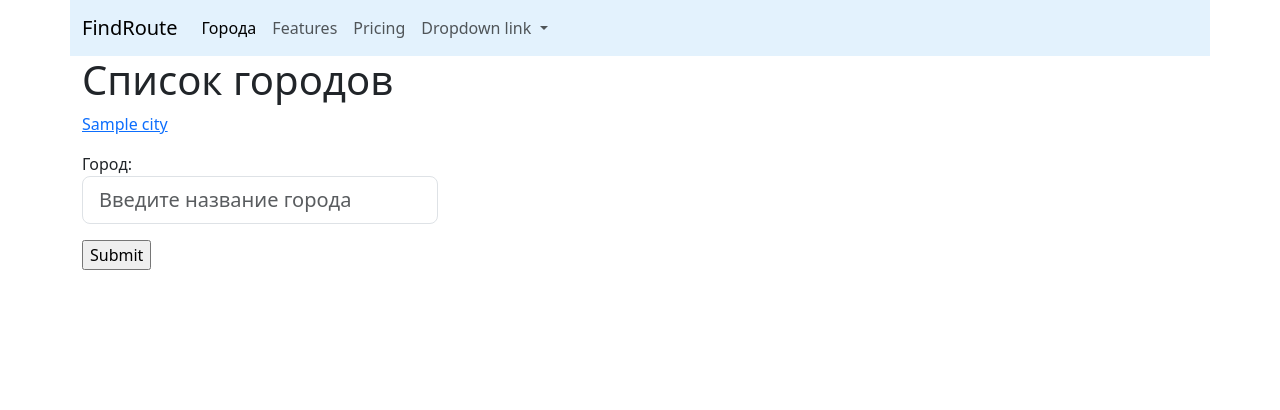
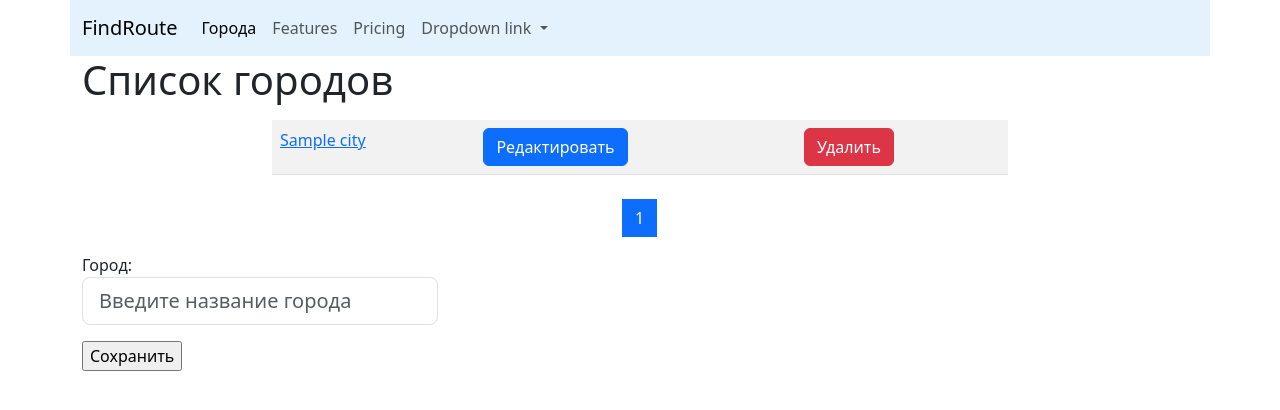
Before and after one commit to ClydeUrov/find_route, a Django app: page /cities/ in a window 1280 px wide. Shown: the top 410 px of the page. Run offline with Django 3.2, Linux system fonts and the light colour scheme; tables that the repository leaves empty hold one stand-in row (values such as "Sample post").

Commit message:
Оформление и пагинация.

```diff
--- a/cities/templates/cities/home.html
+++ b/cities/templates/cities/home.html
@@ -4,20 +4,64 @@
 {% block content %}
 <h1>Список городов</h1>
 <div class="row">
-    <div class="col-md">
-        {% for object in object_list %}
-            <p>
-                <a href="{% url 'cities:detail' pk=object.pk %}">{{ object.name }}</a>
-                </p>
+    <div class="col-md-8 mx-auto my-2">
+        <table class="table table-striped">
+        {% for object in page_obj %}
+            <tr>
+                <td>
+                    <a href="{% url 'cities:detail' pk=object.pk %}">{{ object.name }}</a>
+                </td>
+                <td>
+                    <a href="{% url 'cities:update' pk=object.pk %}">
+                        <button type="submit" class="btn btn-primary">Редактировать</button>
+                    </a>
+                </td>
+                <td>
+                    <a href="{% url 'cities:delete' pk=object.pk %}">
+                        <button type="submit" class="btn btn-danger">Удалить</button>
+                    </a>
+                </td>
+            </tr>
+
         {% endfor %}
+        </table>
     </div>
 </div>
+
+<nav aria-label="Page navigation example">
+  <ul class="pagination justify-content-center">
+    <li class="page-item">
+        {% if page_obj.has_previous %}
+            <a class="page-link" href="?page={{ page_obj.previous_page_number }}" aria-label="Previous">
+                <span aria-hidden="true">&laquo;</span>
+            </a>
+        {% endif %}
+
+    </li>
+      {% for page in page_obj.paginator.page_range %}
+
+      <li class="page-item {% if page == page_obj.number %} active {% endif %}">
+          <a class="page-link" href="?page={{page}}">
+              {{ page }}
+          </a>
+      </li>
+      {% endfor %}
+
+    <li class="page-item">
+        {% if page_obj.has_next %}
+        <a class="page-link" href="?page={{ page_obj.paginator.num_pages }}" aria-label="Next">
+        <span aria-hidden="true">&raquo;</span>
+        </a>
+        {% endif %}
+    </li>
+  </ul>
+</nav>
 <dev class="row">
     <dev class="col-md-4">
         <form action="" method="post">
             {% csrf_token %}
             {{ form.as_p }}
-            <input type="submit" value="Submit">
+            <input type="submit" value="Сохранить">
         </form>
     </dev>
 </dev>
--- a/cities/urls.py
+++ b/cities/urls.py
@@ -2,7 +2,8 @@ from django.urls import path
 from cities.views import *
 
 urlpatterns = [
-    path('', home, name='home'),
+    # path('', home, name='home'),
+    path('', CityListView.as_view(), name='home'),
     path('detail/<int:pk>/', CityDetailView.as_view(), name='detail'),
     path('update/<int:pk>/', CityUpdateView.as_view(), name='update'),
     path('delete/<int:pk>/', CityDeleteView.as_view(), name='delete'),
--- a/cities/views.py
+++ b/cities/views.py
@@ -1,13 +1,15 @@
+from django.core.paginator import Paginator
 from django.shortcuts import render, get_object_or_404
 from django.urls import reverse_lazy
-from django.views.generic import DetailView, CreateView, UpdateView, DeleteView
+from django.views.generic import DetailView, CreateView, UpdateView, DeleteView, ListView
 
 from cities.forms import HtmlForm, CityForm
 from cities.models import City
 
 
 __all__ = (
-	'home', 'CityDetailView', 'CityCreateView', 'CityUpdateView', 'CityDeleteView'
+	'home', 'CityDetailView', 'CityCreateView',
+	'CityUpdateView', 'CityDeleteView', 'CityListView'
 )
 
 def home(request, pk=None):
@@ -25,7 +27,11 @@ def home(request, pk=None):
 	# 	return render(request, 'cities/detail.html', context)
 	form = CityForm()
 	qs = City.objects.all()
-	context = {'object_list': qs, 'form': form}
+	lst = Paginator(qs, 2)
+	page_number = request.GET.get('page')
+	page_obj = lst.get_page(page_number)
+
+	context = {'page_obj': page_obj, 'form': form}
 	return render(request, 'cities/home.html', context)
 
 class CityDetailView(DetailView):
@@ -53,3 +59,15 @@ class CityDeleteView(DeleteView):
 
 	def get(self, request, *args, **kwargs):
 		return self.post(request, *args, **kwargs) # Без подтверждения
+
+
+class CityListView(ListView):
+	paginate_by = 2
+	model = City
+	template_name = 'cities/home.html'
+
+	def get_context_data(self, **kwargs):
+		context = super().get_context_data(**kwargs)
+		form = CityForm()
+		context['form'] = form
+		return context
```
